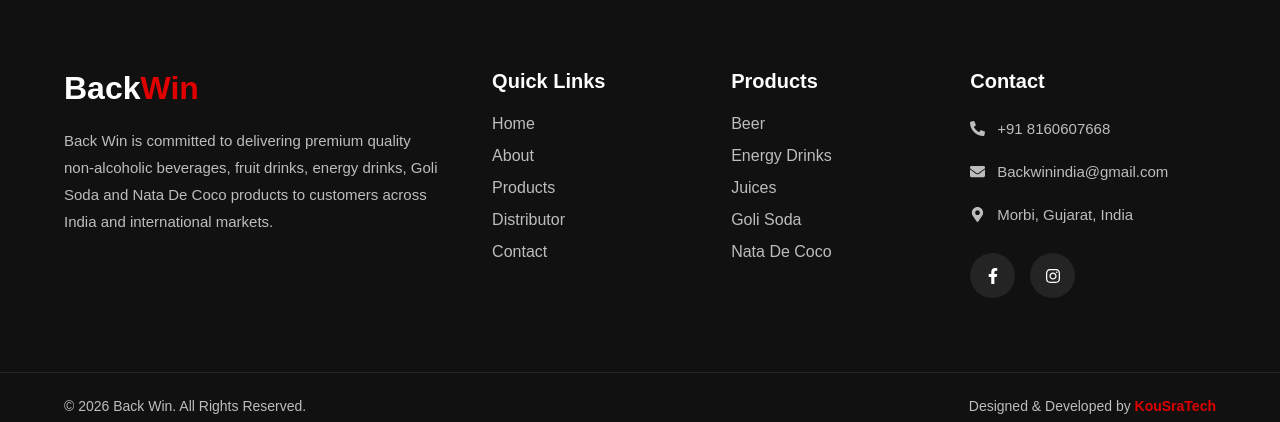
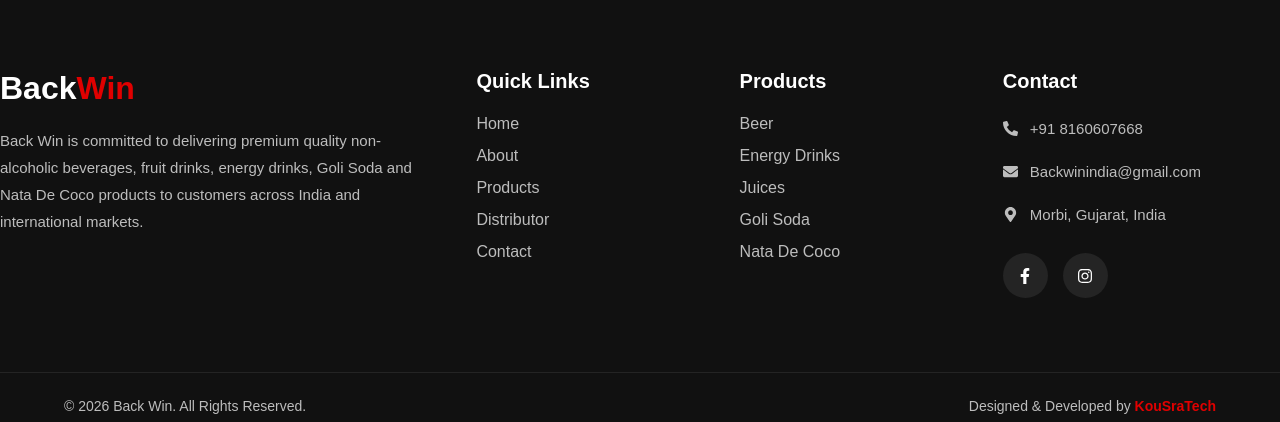
Before and after one commit to backwinindia/Backwin, a React (Vite) app: page / in a window 1280 px wide. Shown: the part 5484-5906 px from the top of the page. Built offline with nearby package versions, Linux system fonts and the light colour scheme.

Commit message:
bug fix2

```diff
--- a/src/style/footer.css
+++ b/src/style/footer.css
@@ -13,7 +13,7 @@
 =========================== */
 
 .footer-container {
-    width: 90%;
+    width: 100vw;
     max-width: 1300px;
     margin: auto;
 
```
Also changed, not shown: src/style/home/home.css (deleted).
